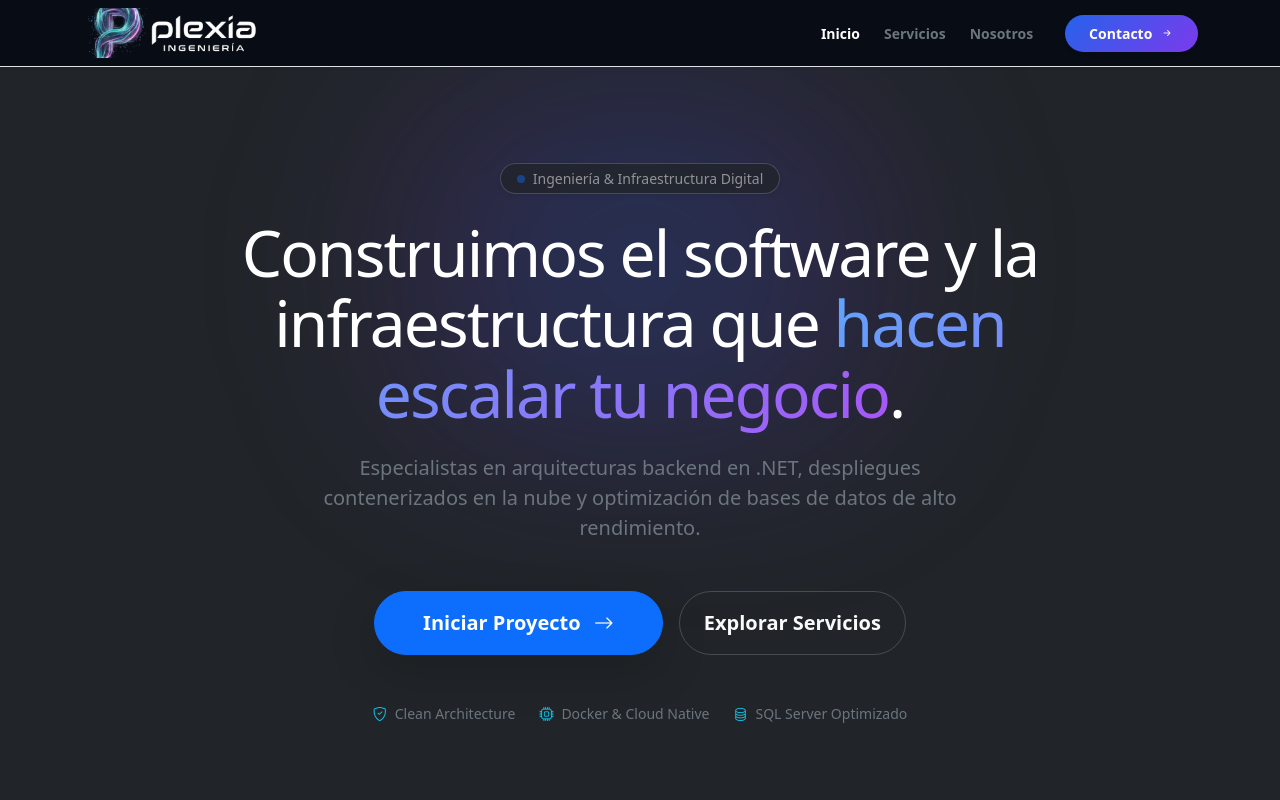
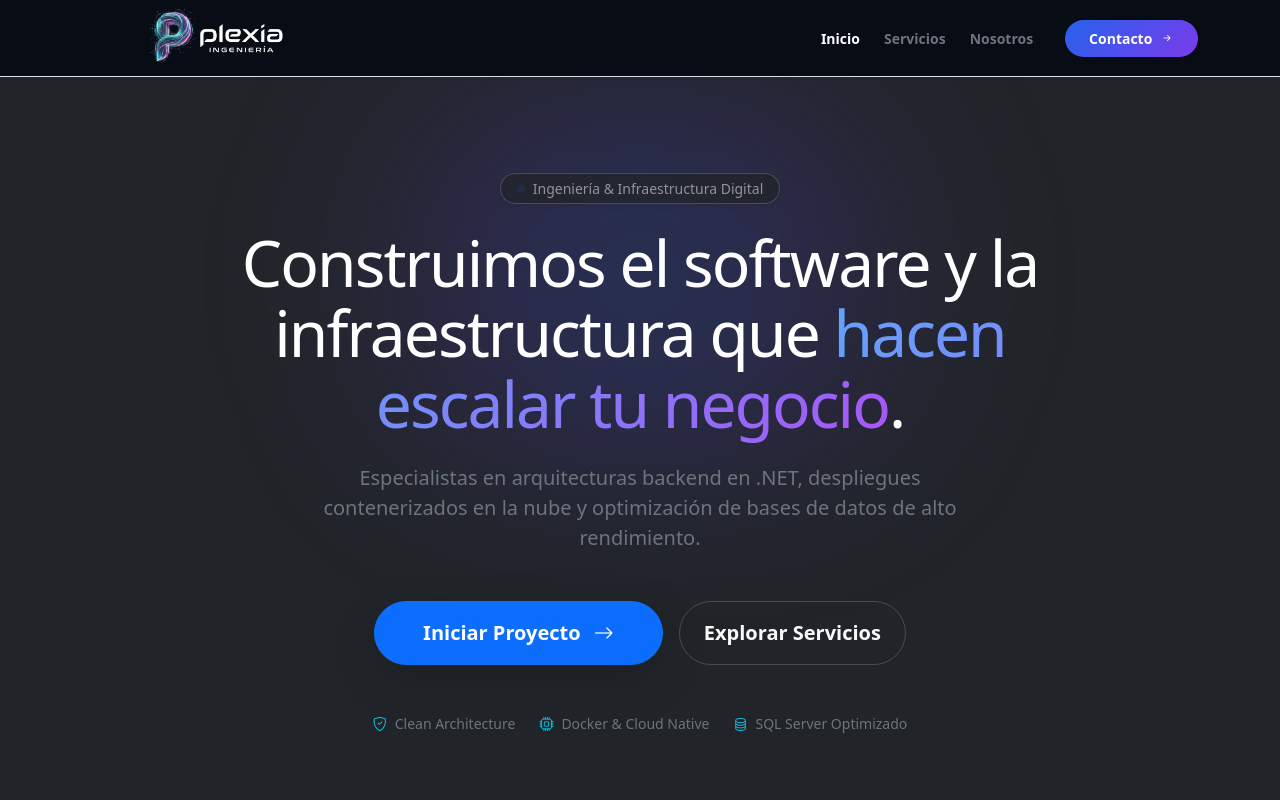
Before and after one commit to DevMGA9705/Technovo_web, a React (Vite) app: page / in a window 1280 px wide. Shown: the top 800 px of the page. Built offline with nearby package versions, Linux system fonts and the light colour scheme.

Commit message:
fix: ajustar dimensiones y estilo del logo en Navbar

```diff
--- a/src/components/Navbar.jsx
+++ b/src/components/Navbar.jsx
@@ -27,8 +27,8 @@ export default function Navbar() {
             {/* Contenedor que recorta los bordes vacíos de la imagen */}
             <div
               style={{
-                height: '50px',
-                width: '180px',
+                height: '60px',
+                width: '240px',
                 overflow: 'hidden',
                 display: 'flex',
                 alignItems: 'center',
@@ -39,11 +39,12 @@ export default function Navbar() {
                 src="/logoplexia2.png"
                 alt="PLEXIA INGENIERÍA"
                 style={{
-                  height: '110px',           // Altura aumentada para agrandar el contenido real
+                  height: '90px',            // Reducimos un poco de 110px a 90px para un ajuste perfecto sin desbordarse
                   width: 'auto',
                   objectFit: 'contain',
-                  transform: 'scale(1.4)',   // Zoom directo al centro de la imagen
-                  transformOrigin: 'center'
+                  transform: 'scale(1.35)',   // Un zoom de 1.35x para mantenerlo grande pero seguro dentro de la caja
+                  transformOrigin: 'left center', /* Escala desde la izquierda para proteger el isotipo */
+                  marginLeft: '-15px'
                 }}
               />
             </div>
```
